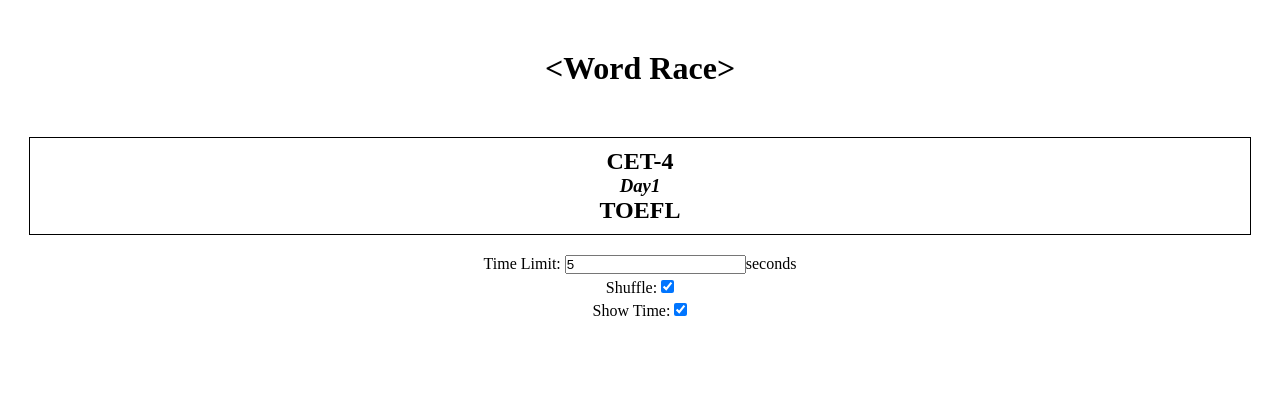
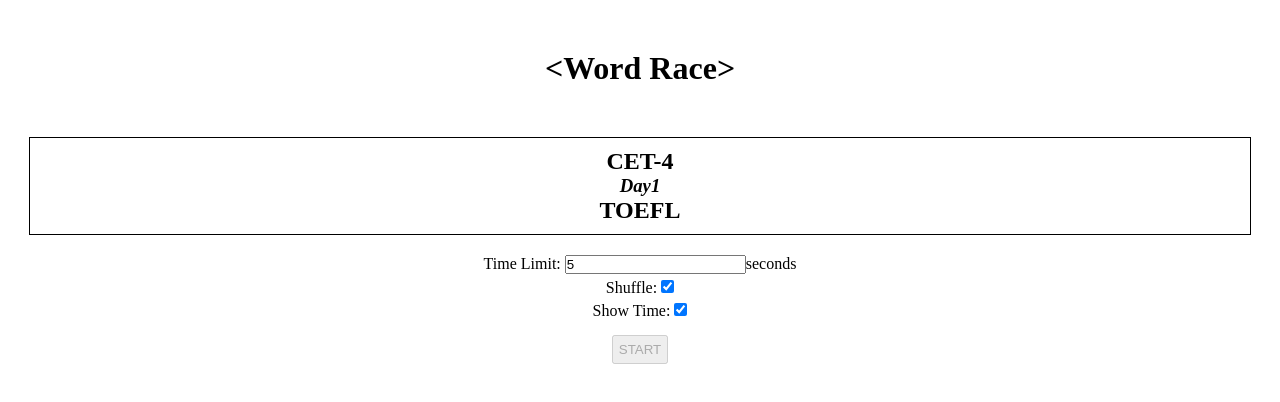
Before and after one commit to KelvinQiu802/word-race, a React (Vite) app: page / in a window 1280 px wide. Shown: the top 402 px of the page. Built offline with nearby package versions, Linux system fonts and the light colour scheme.

Commit message:
feat: phases

```diff
--- a/src/App.css
+++ b/src/App.css
@@ -23,3 +23,8 @@
 .config div {
   margin-bottom: 5px;
 }
+
+.start {
+  padding: 5px;
+  margin-top: 10px;
+}
--- a/src/App.jsx
+++ b/src/App.jsx
@@ -3,7 +3,14 @@
 import WordList from './components/WordList';
 import Config from './components/Config';
 
+const PHASE = {
+  prepare: 0,
+  start: 1,
+  end: 2,
+};
+
 function App() {
+  const [phase, setPhase] = useState(PHASE.prepare);
   const [selectedLst, setSelectedLst] = useState(null);
   const [config, setConfig] = useState({
     timeLimit: '5',
@@ -14,8 +21,19 @@
   return (
     <div className='App'>
       <h1>{`<Word Race>`}</h1>
-      <WordList lst={selectedLst} setLst={setSelectedLst} />
-      <Config config={config} setConfig={setConfig} />
+      {phase == PHASE.prepare && (
+        <>
+          <WordList lst={selectedLst} setLst={setSelectedLst} />
+          <Config config={config} setConfig={setConfig} />
+          <button
+            className='start'
+            disabled={selectedLst ? false : true}
+            onClick={() => setPhase(PHASE.start)}
+          >
+            START
+          </button>
+        </>
+      )}
     </div>
   );
 }
```
